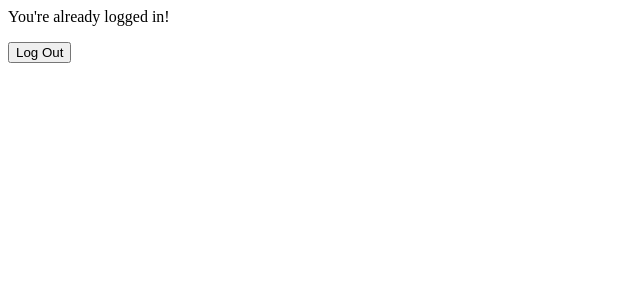
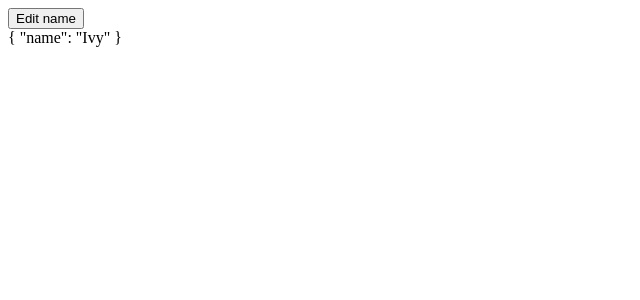
Before and after one commit to arnoldpaye/react-joy, a React (Vite) app: page / in a window 1280 px wide. Shown: the top 300 px of the page, without its empty margins (0-640 px from the left). Built offline with nearby package versions, Linux system fonts and the light colour scheme.

Commit message:
feat: refactor App component to manage user state and generate random names

```diff
--- a/src/App.jsx
+++ b/src/App.jsx
@@ -1,30 +1,50 @@
 import React from "react";
 import LoginForm from "./components/LoginForm";
 
+const INITIAL_STATE = { name: "Ivy" };
+window.stateValues = [INITIAL_STATE];
+
+function generateName() {
+  const names = [
+    "Ivy",
+    "Liam",
+    "Noah",
+    "Emma",
+    "Olivia",
+    "Ava",
+    "Mason",
+    "Ethan",
+    "Sophia",
+    "Mia",
+    "Lucas",
+    "Amelia",
+    "Harper",
+    "Evelyn",
+    "Logan",
+    "Minh",
+    "An",
+    "Linh",
+    "Hoa",
+    "Quynh",
+  ];
+  return names[Math.floor(Math.random() * names.length)];
+}
+
 function App() {
-  const [isLoggedIn, setIsLoggedIn] = React.useState(true);
-
-  function handleLogin(event) {
-    event.prevetDefault();
-    setIsLoggedIn(true);
-  }
+  const [user, setUser] = React.useState(INITIAL_STATE);
 
   return (
     <>
-      {isLoggedIn ? (
-        <>
-          <p>You're already logged in!</p>
-          <button
-            onClick={(event) => {
-              setIsLoggedIn(false);
-            }}
-          >
-            Log Out
-          </button>
-        </>
-      ) : (
-        <LoginForm isLoggedIn={isLoggedIn} handleLogin={handleLogin} />
-      )}
+      <button
+        onClick={() => {
+          const nextUser = { name: generateName() };
+          setUser(nextUser);
+          window.stateValues.push(nextUser);
+        }}
+      >
+        Edit name
+      </button>
+      <div>{JSON.stringify(user, null, 2)}</div>
     </>
   );
 }
```
